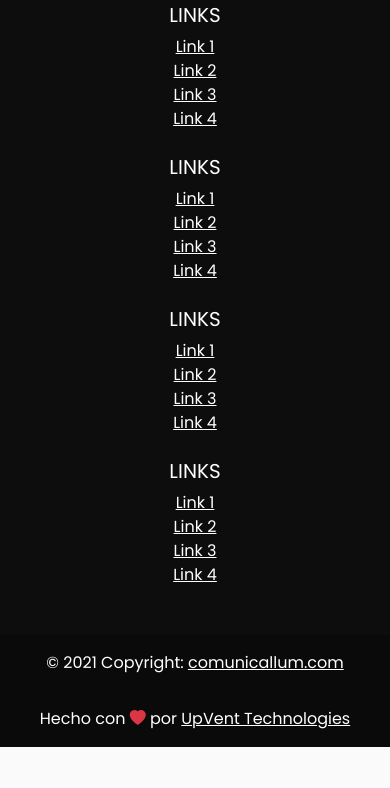
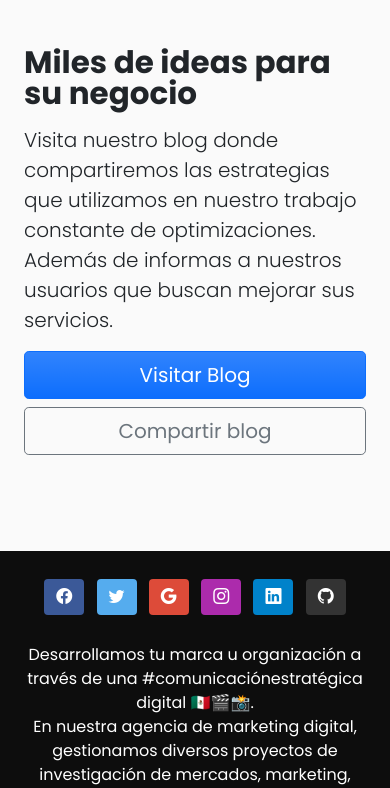
Before and after one commit to UpVent/comunicallum, a Django app: page / in a window 390 px wide. Shown: the part 3820-4608 px from the top of the page. Before the commit the page ends 4567 px from the top, so only its background shows below. Run offline with Django 3.2, Linux system fonts and the light colour scheme; some libraries are stand-ins or nearby versions.

Commit message:
Add visit blog section

```diff
--- a/comunicallum/core/templates/core/index.html
+++ b/comunicallum/core/templates/core/index.html
@@ -159,4 +159,21 @@
       </div>
     </div>
 </section>
+
+<section class="container col-xxl-8 px-4 py-5">
+    <div class="row flex-lg-row-reverse align-items-center g-5 py-5">
+      <div class="col-10 col-sm-8 col-lg-6">
+        <img src="{% static 'core/img/bootstrap-themes.png' %}" class="d-block mx-lg-auto img-fluid" alt="Bootstrap Themes" width="700" height="500" loading="lazy">
+      </div>
+      <div class="col-lg-6">
+        <h1 class="display-5 fw-bold lh-1 mb-3">Miles de ideas para su negocio</h1>
+        <p class="lead">Visita nuestro blog donde compartiremos las estrategias que utilizamos en nuestro trabajo constante de optimizaciones. Además de informas a nuestros usuarios que buscan mejorar sus servicios.
+        </p>
+        <div class="d-grid gap-2 d-md-flex justify-content-md-start">
+          <button type="button" class="btn btn-primary bg-gradient btn-lg px-4 me-md-2">Visitar Blog</button>
+          <button type="button" class="btn btn-outline-secondary btn-lg px-4">Compartir blog</button>
+        </div>
+      </div>
+    </div>
+</section>
 {% endblock %}
```
